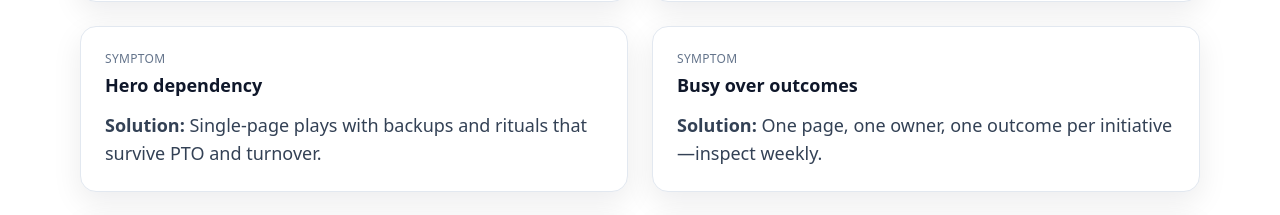
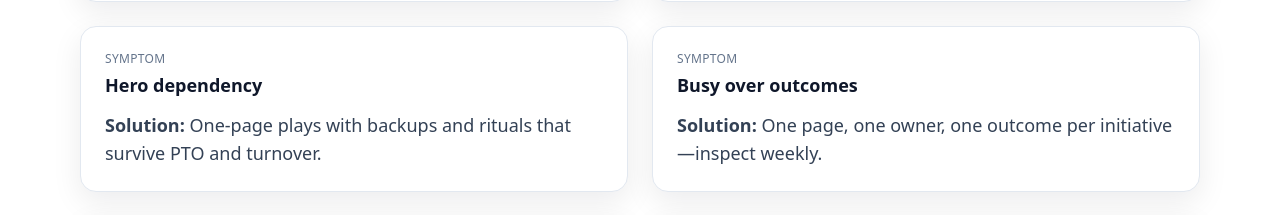
Before and after one commit to mediaphish/scoreboard-leadership, a React (Vite) app: page / in a window 1280 px wide. Shown: the part 1450-1665 px from the top of the page. Built offline with nearby package versions, Linux system fonts and the light colour scheme.

Commit message:
Update SymptomsGrid.jsx

```diff
--- a/src/components/SymptomsGrid.jsx
+++ b/src/components/SymptomsGrid.jsx
@@ -5,10 +5,10 @@ const items = [
   { symptom: "Top-down pressure cycles", solution: "Servant standards with owner-operators + weekly inspect-and-improve." },
   { symptom: "Prestige over people", solution: "Reward maintenance wins, cross-team assists, and clean handoffs." },
   { symptom: "Churn masked by hype", solution: "Track role tenure, cross-training depth, and regretted attrition." },
-  { symptom: "Hero dependency", solution: "Single-page plays with backups and rituals that survive PTO and turnover." },
+  { symptom: "Hero dependency", solution: "One-page plays with backups and rituals that survive PTO and turnover." },
   { symptom: "Busy over outcomes", solution: "One page, one owner, one outcome per initiative—inspect weekly." },
   { symptom: "Vanity pipeline", solution: "Qualify for fit; publish kill-criteria; celebrate strategic ‘no’ calls." },
-  { symptom: "Meeting fog", solution: "Agenda → output → owner. Daily 10-minute huddles that ship decisions." },
+  { symptom: "Meeting fog", solution: "Agenda → output → owner. Daily 10-minute huddles that ship decisions." }
 ];
 
 export default function SymptomsGrid() {
@@ -21,9 +21,7 @@ export default function SymptomsGrid() {
             <div key={i} className="card p-6">
               <p className="text-xs uppercase tracking-wide text-slate-500">Symptom</p>
               <h3 className="font-semibold text-lg mt-1">{row.symptom}</h3>
-              <p className="p mt-3">
-                <span className="font-semibold">Solution: </span>{row.solution}
-              </p>
+              <p className="p mt-3"><span className="font-semibold">Solution: </span>{row.solution}</p>
             </div>
           ))}
         </div>
```
